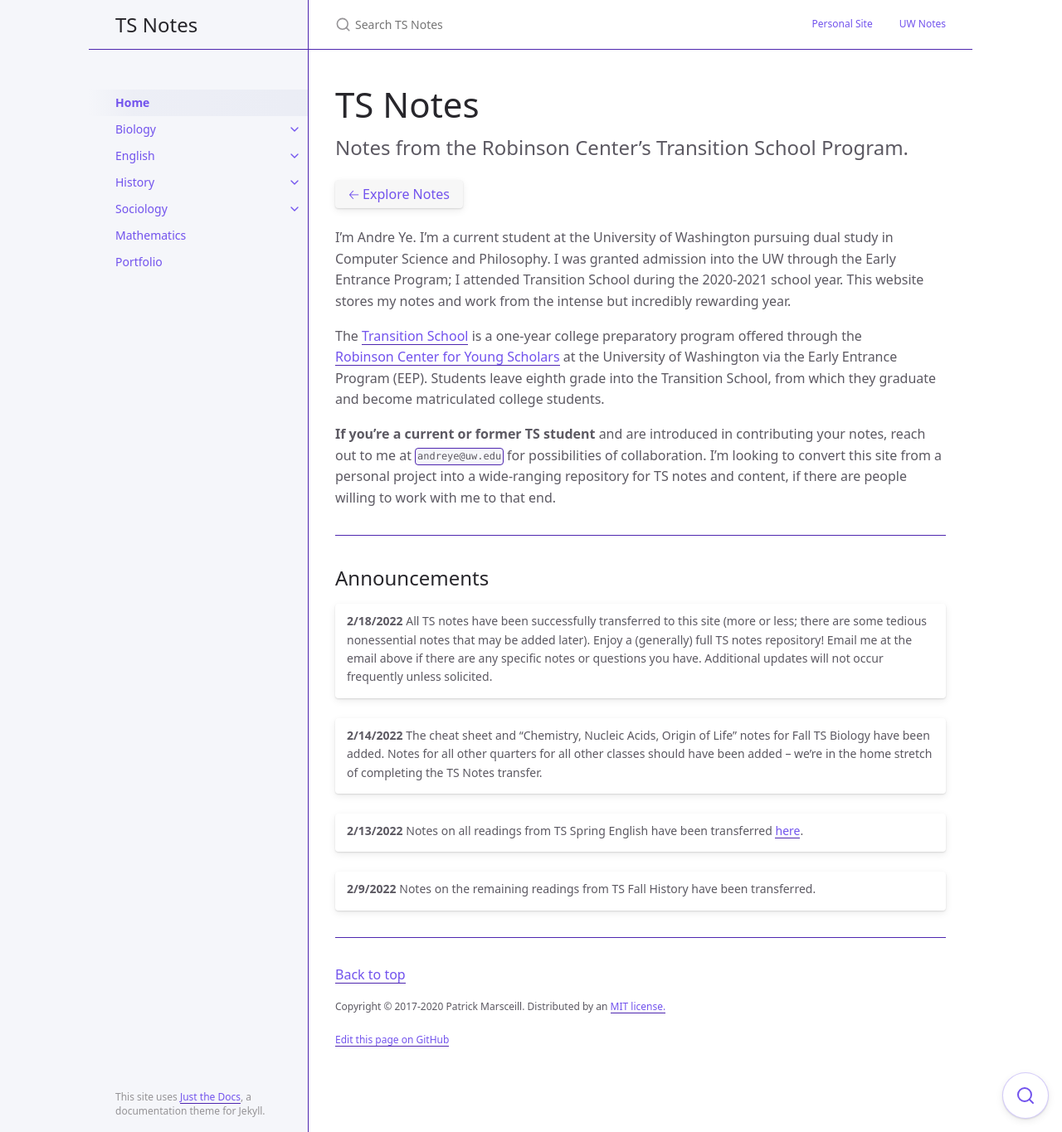
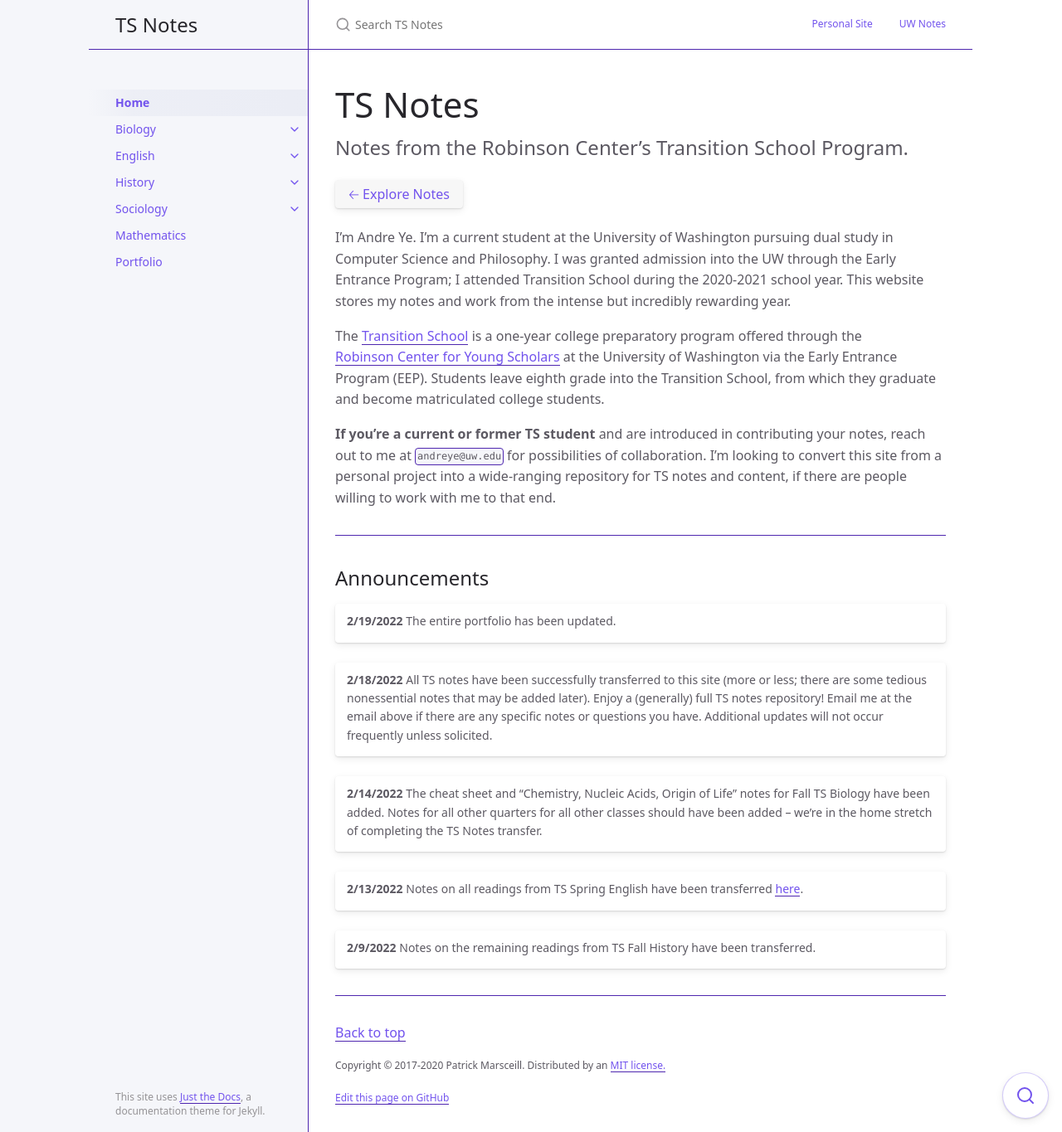
Before and after one commit to andre-ye/ts, a Jekyll site: the page built from index.md, in a window 1280 px wide and 1365 px high. Shown: the whole window at 83% size. Built offline with Jekyll 4.4.1, drawn with Linux system fonts in a browser that asks for light colours; nearby versions of some CDN libraries.

Commit message:
Update index.md

```diff
--- a/index.md
+++ b/index.md
@@ -24,6 +24,8 @@ The [Transition School](https://robinsoncenter.uw.edu/programs/transition-school
 
 ## Announcements
 
+| **2/19/2022** The entire portfolio has been updated. |
+
 | **2/18/2022** All TS notes have been successfully transferred to this site (more or less; there are some tedious nonessential notes that may be added later). Enjoy a (generally) full TS notes repository! Email me at the email above if there are any specific notes or questions you have. Additional updates will not occur frequently unless solicited. |
 
 | **2/14/2022** The cheat sheet and "Chemistry, Nucleic Acids, Origin of Life" notes for Fall TS Biology have been added. Notes for all other quarters for all other classes should have been added -- we're in the home stretch of completing the TS Notes transfer. |
```
